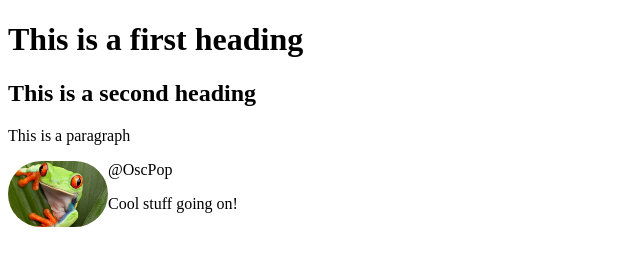
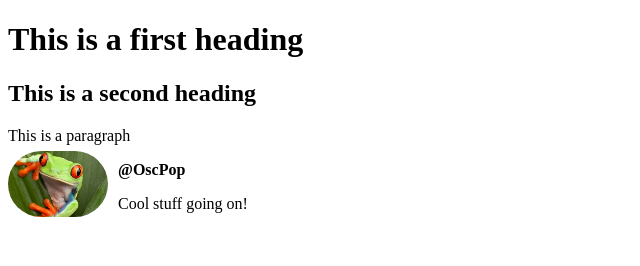
Before and after one commit to OscPop/html_css_practice, a plain HTML site: page index.html in a window 1280 px wide. Shown: the whole page, without its empty margins (0-640 px from the left). Drawn offline with Linux system fonts and the light colour scheme.

Commit message:
added basic CSS elements to index.html

```diff
--- a/index.html
+++ b/index.html
@@ -1,5 +1,6 @@
 <!DOCTYPE html>
 <html>
+
 <head>
     <title>A frikking web page</title>
     <style>
@@ -7,9 +8,16 @@
             width: 100px;
             border-radius: 50px;
             float: left;
+            margin-right: 10px;
+            margin-top: -10px;
+        }
+
+        .username {
+            font-weight: bold;
         }
     </style>
 </head>
+
 <body>
 
     <h1>This is a first heading</h1>
@@ -18,6 +26,7 @@
 
 </body>
 <img src="images/frog.avif">
-    <p>@OscPop</p>
+<p class="username">@OscPop</p>
 <p>Cool stuff going on!</p>
+
 </html>
```
Lines whose indentation alone changed are shown as unchanged.
